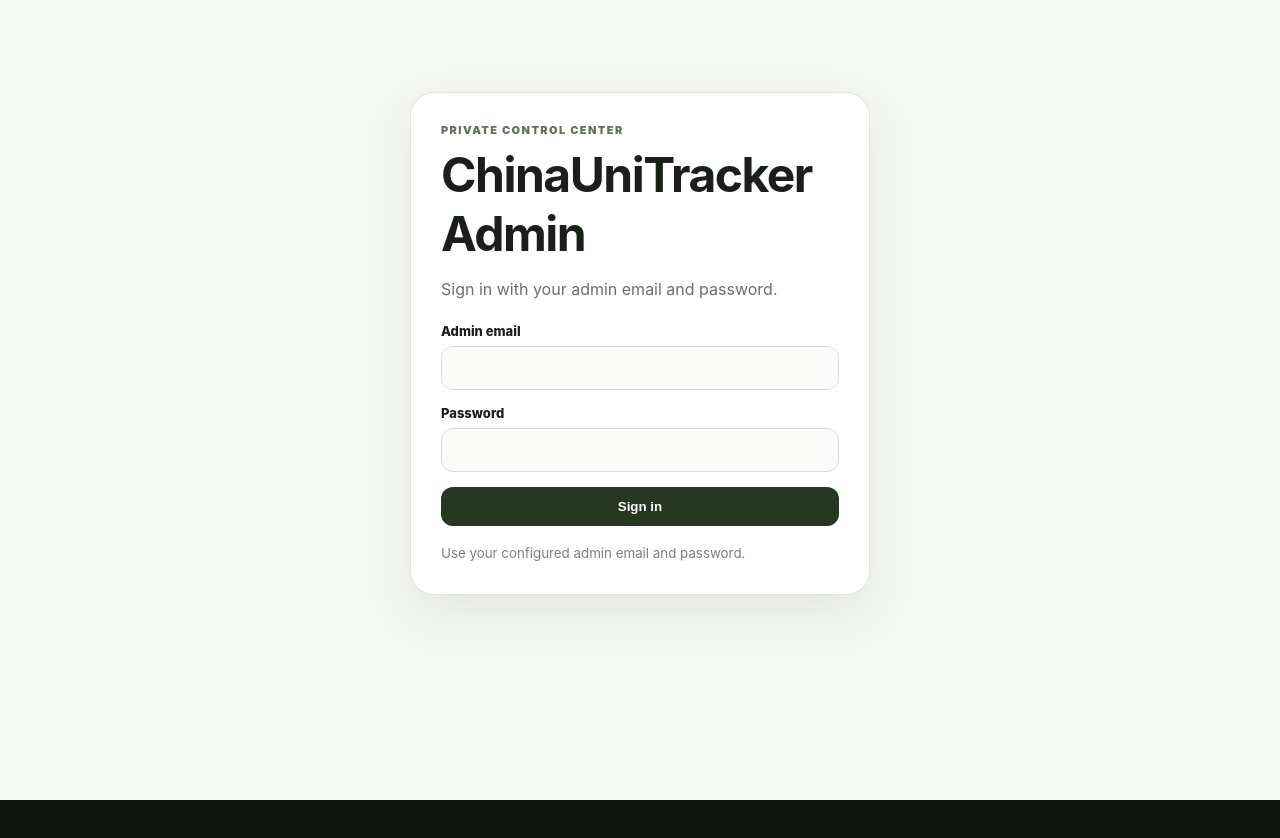
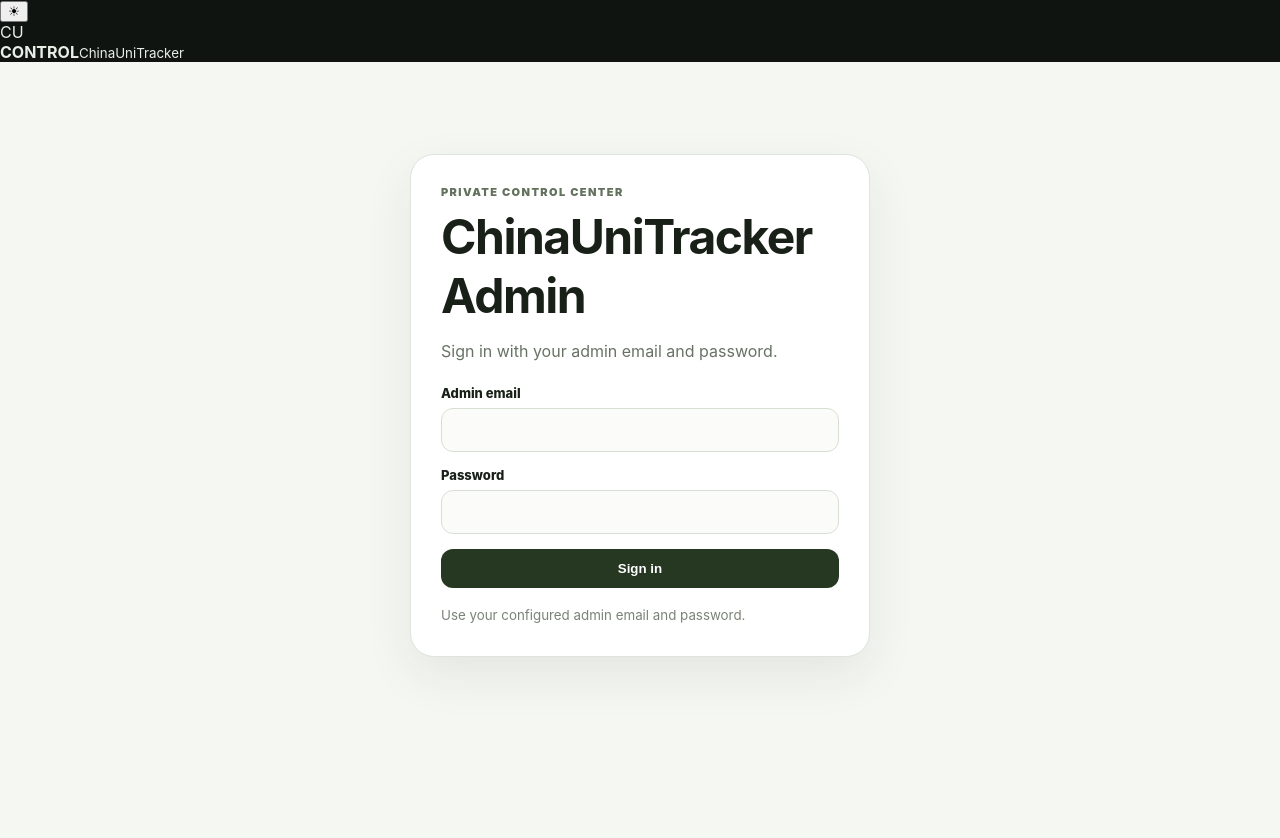
Before and after one commit to dude-im-not-rude/CHINA-UNIVERSITY-, a Next.js app: page /admin in a window 1280 px wide. Shown: the top 838 px of the page. Before the commit the page ends 800 px from the top, so only its background shows below. Built offline with nearby package versions, Linux system fonts and the light colour scheme.

Commit message:
Add separate admin theme shell

```diff
--- /dev/null
+++ b/app/admin/layout.js
@@ -0,0 +1,23 @@
+"use client";
+
+import { useEffect, useState } from "react";
+import "./admin.css";
+
+export default function AdminLayout({children}){
+  const [light,setLight]=useState(false);
+  useEffect(()=>{
+    const saved=localStorage.getItem("chinauni-admin-theme");
+    const isLight=saved==="light";
+    setLight(isLight);
+  },[]);
+  const toggle=()=>{
+    const next=!light;
+    setLight(next);
+    localStorage.setItem("chinauni-admin-theme",next?"light":"dark");
+  };
+  return <div className={`admin-app ${light?"admin-light":""}`}>
+    <button className="admin-theme-toggle" onClick={toggle} aria-label={light?"Switch to dark mode":"Switch to light mode"} title={light?"Dark mode":"Light mode"}>{light?"☾":"☀"}</button>
+    <div className="admin-brand-mark"><span>CU</span><div><b>CONTROL</b><small>ChinaUniTracker</small></div></div>
+    {children}
+  </div>;
+}
```
